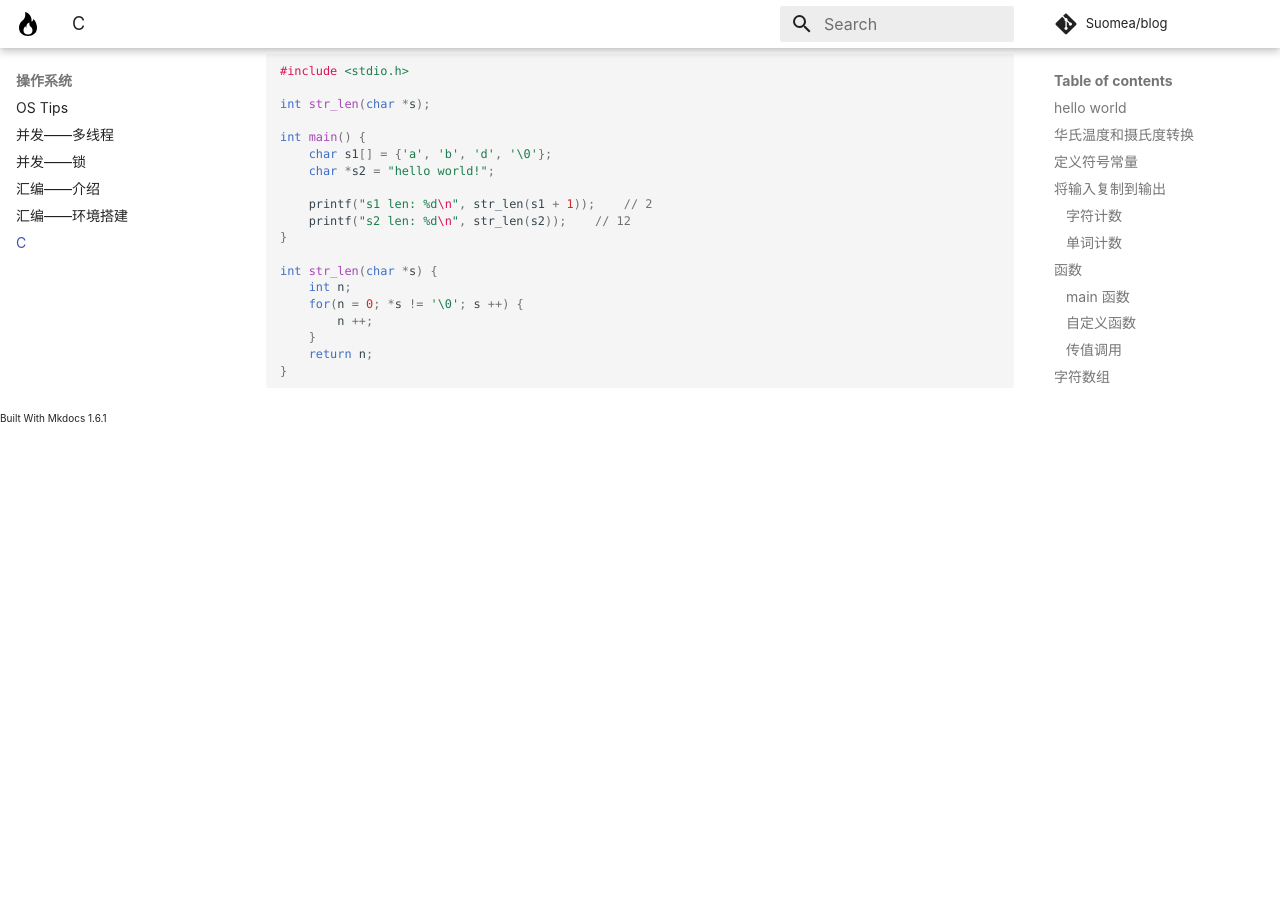
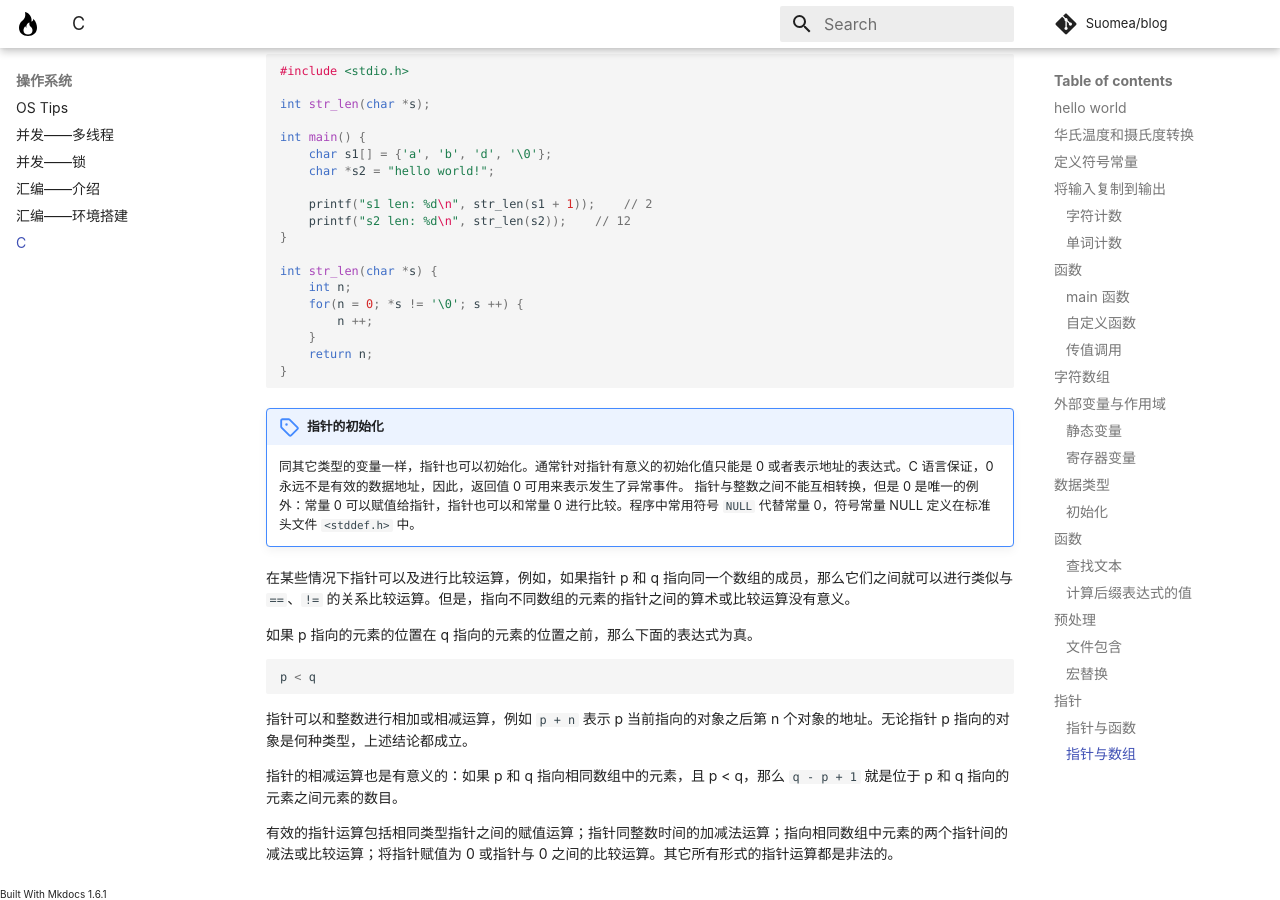
Before and after one commit to Suomea/blog, an MkDocs documentation site: the page built from docs/OS/C.md, in a window 1280 px wide and 900 px high, scrolled down 15248 px. Built offline with MkDocs 1.6.1 and Material for MkDocs 9.7.7, drawn with Linux system fonts in a browser that asks for light colours; some web fonts are replaced; comment, search, counter and statistics services are not loaded; before the commit the page ends 15672 px from its top, so only the background shows below that.

Commit message:
update C note.

````diff
--- a/docs/OS/C.md
+++ b/docs/OS/C.md
@@ -811,3 +811,20 @@ int str_len(char *s) {
     return n;
 }
 ```
+
+!!! note "指针的初始化"
+	同其它类型的变量一样，指针也可以初始化。通常针对指针有意义的初始化值只能是 0 或者表示地址的表达式。C 语言保证，0 永远不是有效的数据地址，因此，返回值 0 可用来表示发生了异常事件。
+	指针与整数之间不能互相转换，但是 0 是唯一的例外：常量 0 可以赋值给指针，指针也可以和常量 0 进行比较。程序中常用符号 `NULL` 代替常量 0，符号常量 NULL 定义在标准头文件 `<stddef.h>` 中。
+
+在某些情况下指针可以及进行比较运算，例如，如果指针 p 和 q 指向同一个数组的成员，那么它们之间就可以进行类似与 `==`、`!=`  的关系比较运算。但是，指向不同数组的元素的指针之间的算术或比较运算没有意义。
+
+如果 p 指向的元素的位置在 q 指向的元素的位置之前，那么下面的表达式为真。
+```c
+p < q
+```
+
+指针可以和整数进行相加或相减运算，例如 `p + n` 表示 p 当前指向的对象之后第 n 个对象的地址。无论指针 p 指向的对象是何种类型，上述结论都成立。
+
+指针的相减运算也是有意义的：如果 p 和 q 指向相同数组中的元素，且 p < q，那么 `q - p + 1` 就是位于 p 和 q 指向的元素之间元素的数目。
+
+有效的指针运算包括相同类型指针之间的赋值运算；指针同整数时间的加减法运算；指向相同数组中元素的两个指针间的减法或比较运算；将指针赋值为 0 或指针与 0 之间的比较运算。其它所有形式的指针运算都是非法的。
````
Also changed, not shown: 1 other file.
